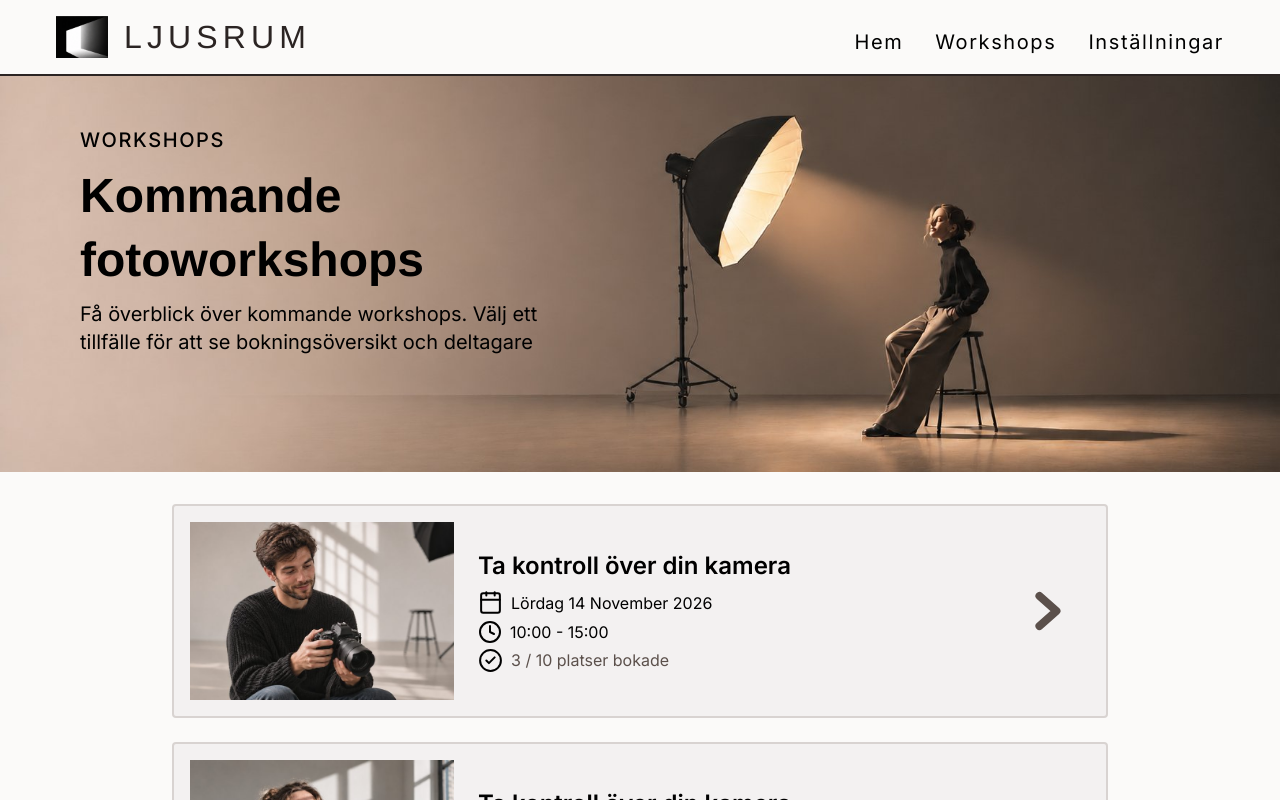
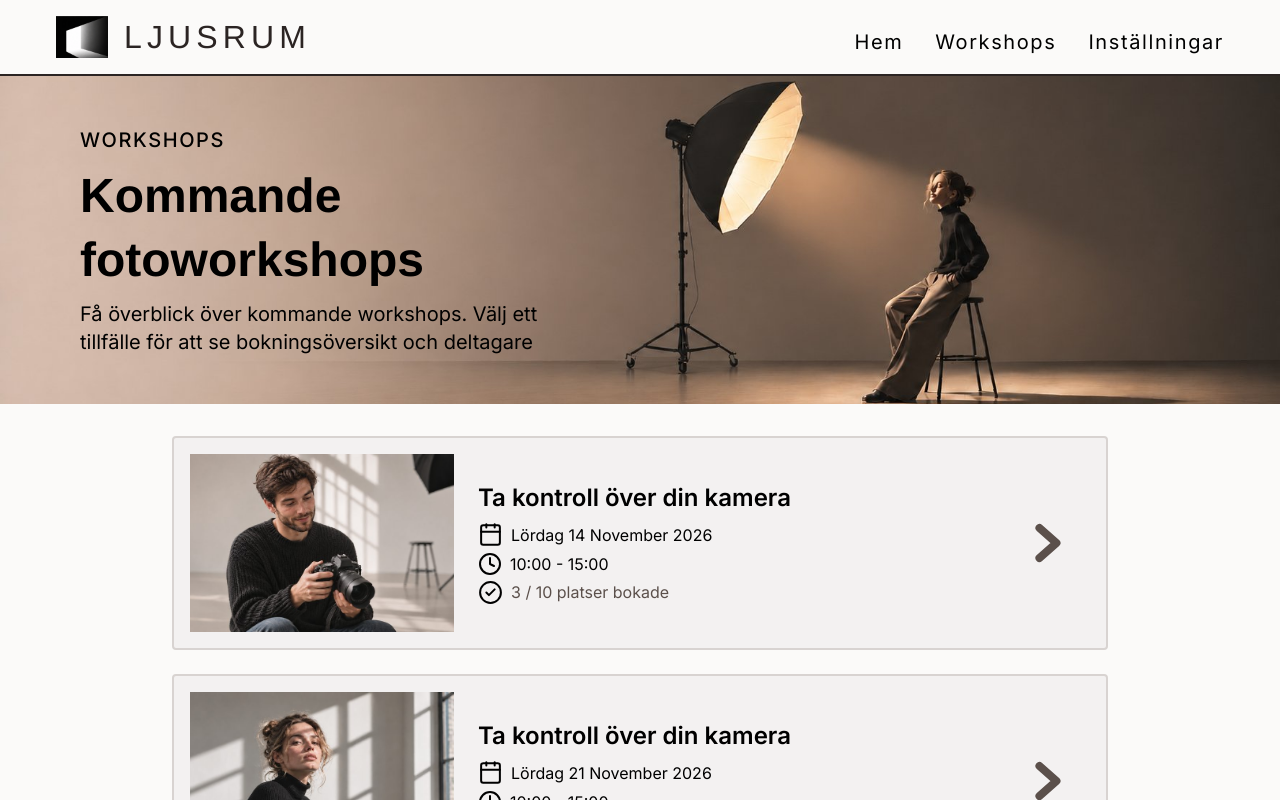
Before and after one commit to jennifernkarlsson/jennifers-fotokurs, a React (Vite) app: page /admin in a window 1280 px wide. Shown: the top 800 px of the page. Built offline with nearby package versions, Linux system fonts and the light colour scheme.

Commit message:
Admin: headerbilden hugger texten (48 px luft under)
Co-Authored-By: Claude Opus 5.5 <noreply@anthropic.com>
Claude-Session: https://claude.ai/code/session_01KovHTKFrcuu74FJVpFBUCD

```diff
--- a/src/components/ljusrum/ljusrum.css
+++ b/src/components/ljusrum/ljusrum.css
@@ -212,7 +212,7 @@
 
 .admin-hero {
   width: 100%;
-  min-height: 396px;
+  /* Hug: höjden följer texten, 48 px luft ovanför och under. */
   background-color: var(--ljus-secondary);
   background-image: url('/images/hero-desktop.jpg');
   background-size: cover;
```
